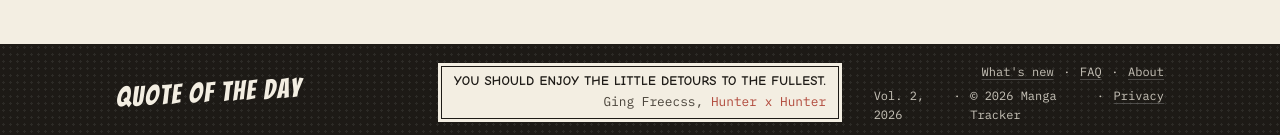
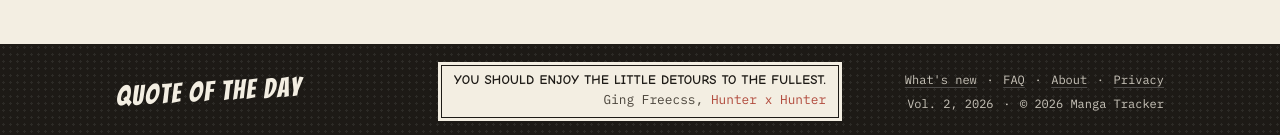
Before and after one commit to Shriyashzzz/mangaTracker, a React (Vite) app in the folder client/: page /prices/series/one-piece in a window 1280 px wide. Shown: the part 756-891 px from the top of the page. Built offline with nearby package versions, Linux system fonts and the light colour scheme; no server answers.

Commit message:
fix(ui): the footer keeps two tidy lines, Privacy beside the links on laptops and under the quote on phones

```diff
--- a/client/src/layouts/Footer/Footer.tsx
+++ b/client/src/layouts/Footer/Footer.tsx
@@ -61,13 +61,26 @@ export default function Footer() {
             <NavLink to="/about" className={footerLink}>
               About
             </NavLink>
+            {/* phones have it on the line under the quote: this one sits
+                beside the heading, with no room for it */}
+            <span aria-hidden className="upto-760:hidden">
+              ·
+            </span>
+            <NavLink to="/privacy" className={`${footerLink} upto-760:hidden`}>
+              Privacy
+            </NavLink>
           </p>
           <p className="flex gap-[0.6rem] opacity-80 upto-760:col-span-full upto-760:row-start-3 upto-760:gap-[0.45rem] upto-760:justify-self-end">
             <span>Vol. 2, {new Date().getFullYear()}</span>
             <span aria-hidden>·</span>
             <span>© {new Date().getFullYear()} Manga Tracker</span>
-            <span aria-hidden>·</span>
-            <NavLink to="/privacy" className={footerLink}>
+            <span aria-hidden className="hidden upto-760:inline">
+              ·
+            </span>
+            <NavLink
+              to="/privacy"
+              className={`${footerLink} hidden upto-760:inline`}
+            >
               Privacy
             </NavLink>
           </p>
```
